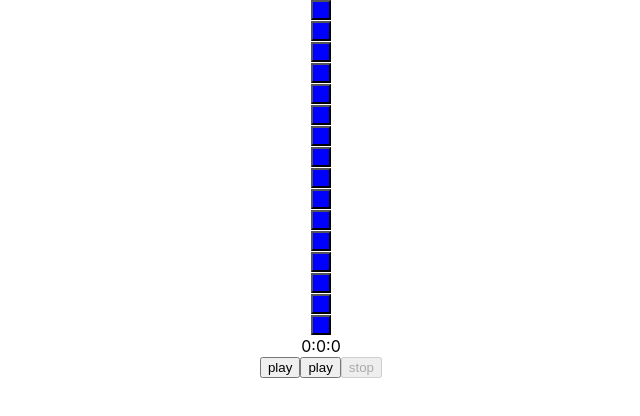
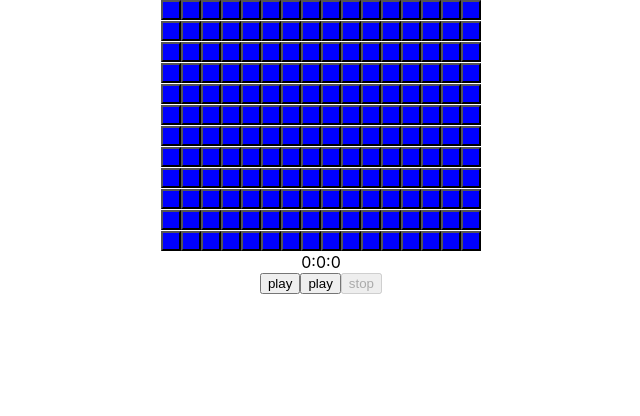
Before and after one commit to 11hkella/musical-grids, a React (Create React App) app: page / in a window 1280 px wide. Shown: the top 416 px of the page, without its empty margins (319-959 px from the left). Built offline with nearby package versions, Linux system fonts and the light colour scheme.

Commit message:
created synth board array

```diff
--- a/src/components/GridCol/index.js
+++ b/src/components/GridCol/index.js
@@ -1,16 +1,25 @@
-import React from 'react'
+import React, { useState } from 'react'
 import Constants from '../../constants'
 import GridTile from '../GridTile'
 
 
-function GridCol(params) {
+function GridCol({ index }) {
+
+    const noteMask = []
+    for (let i = 0; i < Constants.NOTES.length; i++) {
+        noteMask.push(false)
+    }
+
+    const [activeArr, setActive] = useState(noteMask)
 
     return (
-        <div>
-            {Constants.NOTES.map((note, i) => {
+        <div className='grid-col'>
+            {activeArr.map((isActive, i) => {
                 return <GridTile
-                    note={note}
+                    isActive={isActive}
                     key={i}
+                    index={i}
+                    setActive={setActive}
                 />
             })}
         </div>
--- a/src/components/GridTile/index.js
+++ b/src/components/GridTile/index.js
@@ -1,15 +1,12 @@
-import React, { useState } from 'react'
+import React from 'react'
 import Constants from '../../constants'
 
 
-function GridTile({ note }) {
-    const [isActive, setActive] = useState(
-        false
-    );
+function GridTile({ isActive, index }) {
+
 
     const handleClick = () => {
-        setActive(!isActive)
-        console.log("on note:", note)
+        console.log(isActive)
     }
 
     return (
--- a/src/components/SynthGrid/index.js
+++ b/src/components/SynthGrid/index.js
@@ -1,11 +1,14 @@
-import React, { useEffect } from 'react'
-import GridTile from '../GridTile'
+import React, { useEffect, useState } from 'react'
+import GridCol from '../GridCol'
 import Constants from '../../constants'
 import { CustomSynth } from '../Synths'
 import Tone from '../Tone'
+import './style.css'
 
 
 function SynthGrid() {
+
+    const [melody, setMelody] = useState([...Array(Constants.GRID_LENGTH).keys()])
 
     function run() {
         const synth = new CustomSynth();
@@ -25,11 +28,12 @@ function SynthGrid() {
     useEffect(run, []);
 
     return (
-        <div>
-            {Constants.BEATS.map((beat, i) => {
-                return <GridTile
-                    note={beat}
+        <div className='synth-grid'>
+            {melody.map((el, i) => {
+                return <GridCol
                     key={i}
+                    index={i}
+                    setMelody={setMelody}
                 />
             })}
         </div>
--- /dev/null
+++ b/src/components/SynthGrid/style.css
@@ -0,0 +1,5 @@
+div.synth-grid {
+    display: flex;
+    justify-content: center;
+    align-items: center;
+}
--- a/src/constants/index.js
+++ b/src/constants/index.js
@@ -1,7 +1,6 @@
 const Constants = {
     GRID_LENGTH: 16,
     LOOP_LENGTH: '2m',
-    BEATS: [...Array(16).keys()],
     TILE_SIZE: 20,
     NOTES: ['C', 'C#', 'D', 'D#', 'E', 'F', 'F#', 'G', 'G#', 'A', 'A#', 'B'],
 }
```
